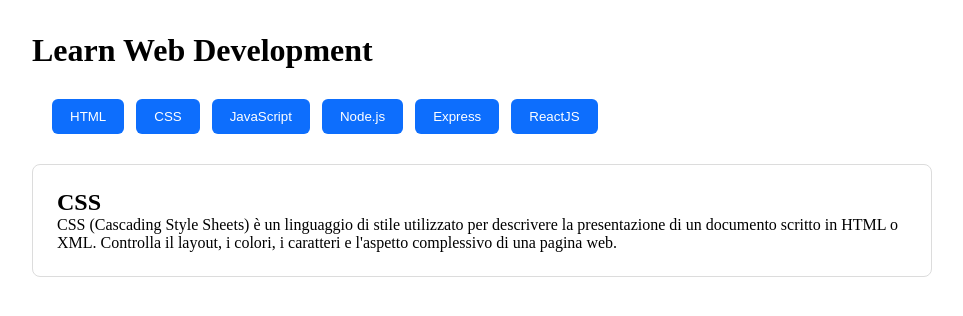
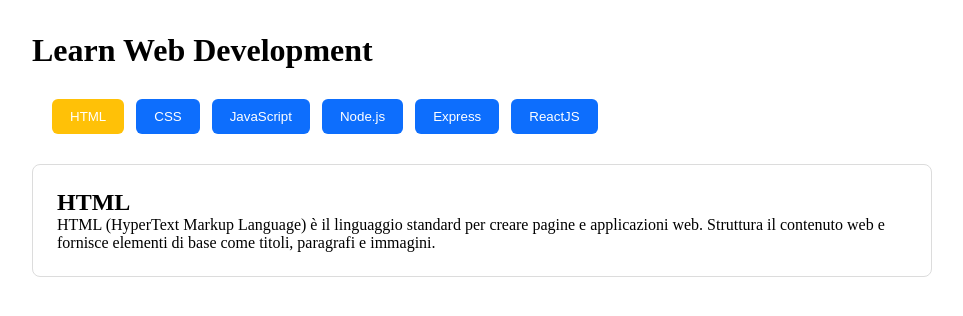
Before and after one commit to SimoneStrinati/react-use-state, a React (Vite) app: page / in a window 1280 px wide. Shown: the top 316 px of the page, without its empty margins (0-963 px from the left). Built offline with nearby package versions, Linux system fonts and the light colour scheme.

Commit message:
cambio colore bottone e aggiunta key

```diff
--- a/src/App.jsx
+++ b/src/App.jsx
@@ -3,7 +3,7 @@
 
 
 function App() {
-  const [selectedIndex, setSelectedIndex] = useState(1)
+  const [selectedIndex, setSelectedIndex] = useState(0)
 
   return (
     <>
@@ -14,19 +14,15 @@
         <div className='btnContainer'>
 
           {languages.map((language, i) => {
-            return <button className='activeBtn' onClick={() => setSelectedIndex(i)}>{language.title}</button>
+            return <button key={i} className= {i === selectedIndex ? "activeBtn" : "noActiveBtn"}  onClick={() => setSelectedIndex(i)}>{language.title}</button>
           }
           )}
-
 
         </div>
 
         <div className='card'>
           <h2>{languages[selectedIndex].title}</h2>
           <p>{languages[selectedIndex].description}</p>
-
-
-
         </div>
 
       </div>
--- a/src/index.css
+++ b/src/index.css
@@ -5,7 +5,7 @@
 }
 
 .container {
-  padding: 2rem ;
+  padding: 2rem;
 }
 
 .btnContainer {
@@ -14,7 +14,7 @@
   margin: 30px 20px;
 }
 
-.activeBtn {
+.noActiveBtn {
   padding: 10px 18px;
   border-radius: 6px;
   background-color: #0d6efd;
@@ -22,6 +22,15 @@
   border: none;
 }
 
+.activeBtn {
+  padding: 10px 18px;
+  border-radius: 6px;
+  background-color: #ffc107;
+  color: white;
+  border: none;
+}
+
+
 .card {
   max-width: 900px;
   border: 1px solid #dcdcdc;
```
